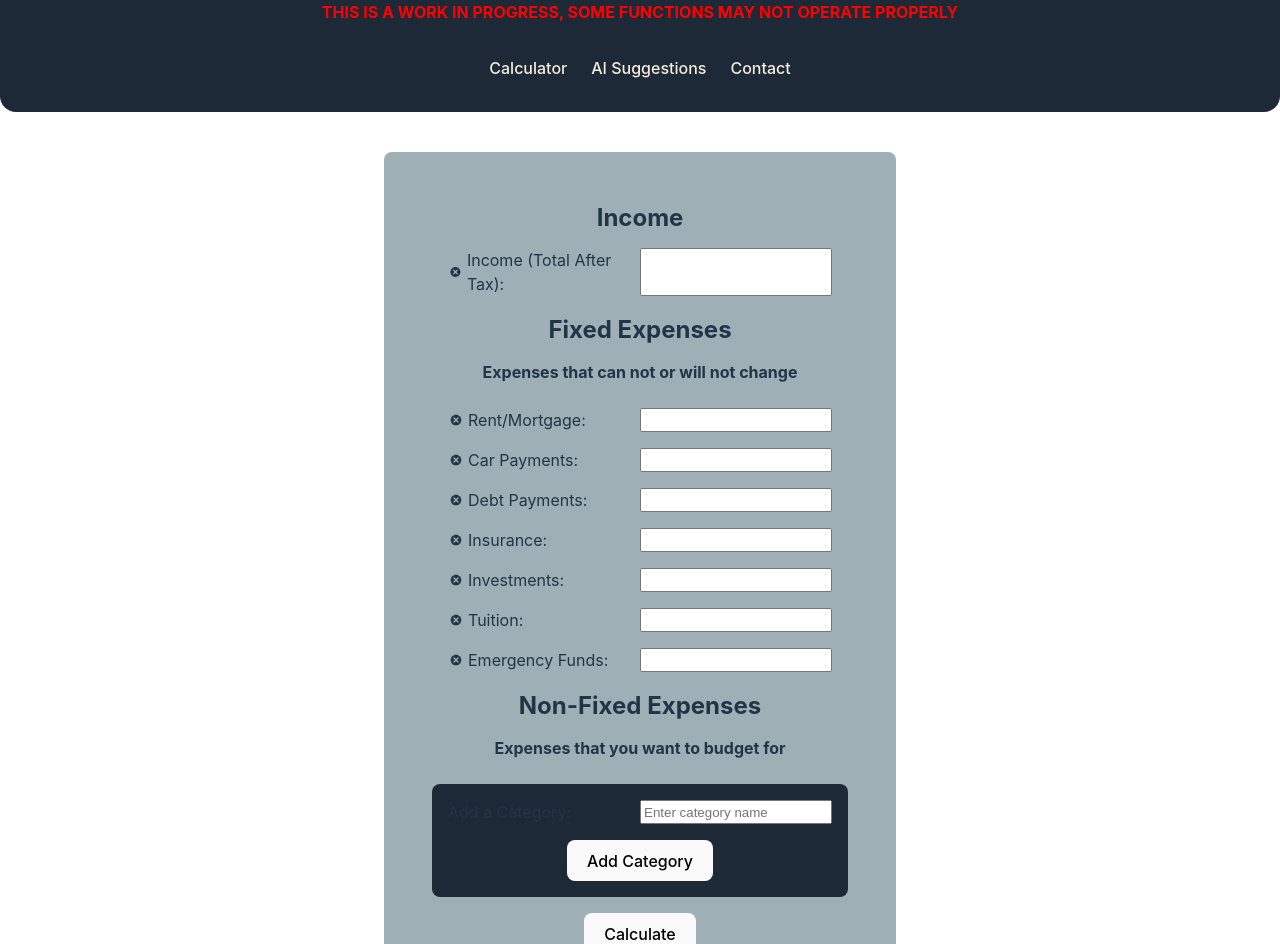
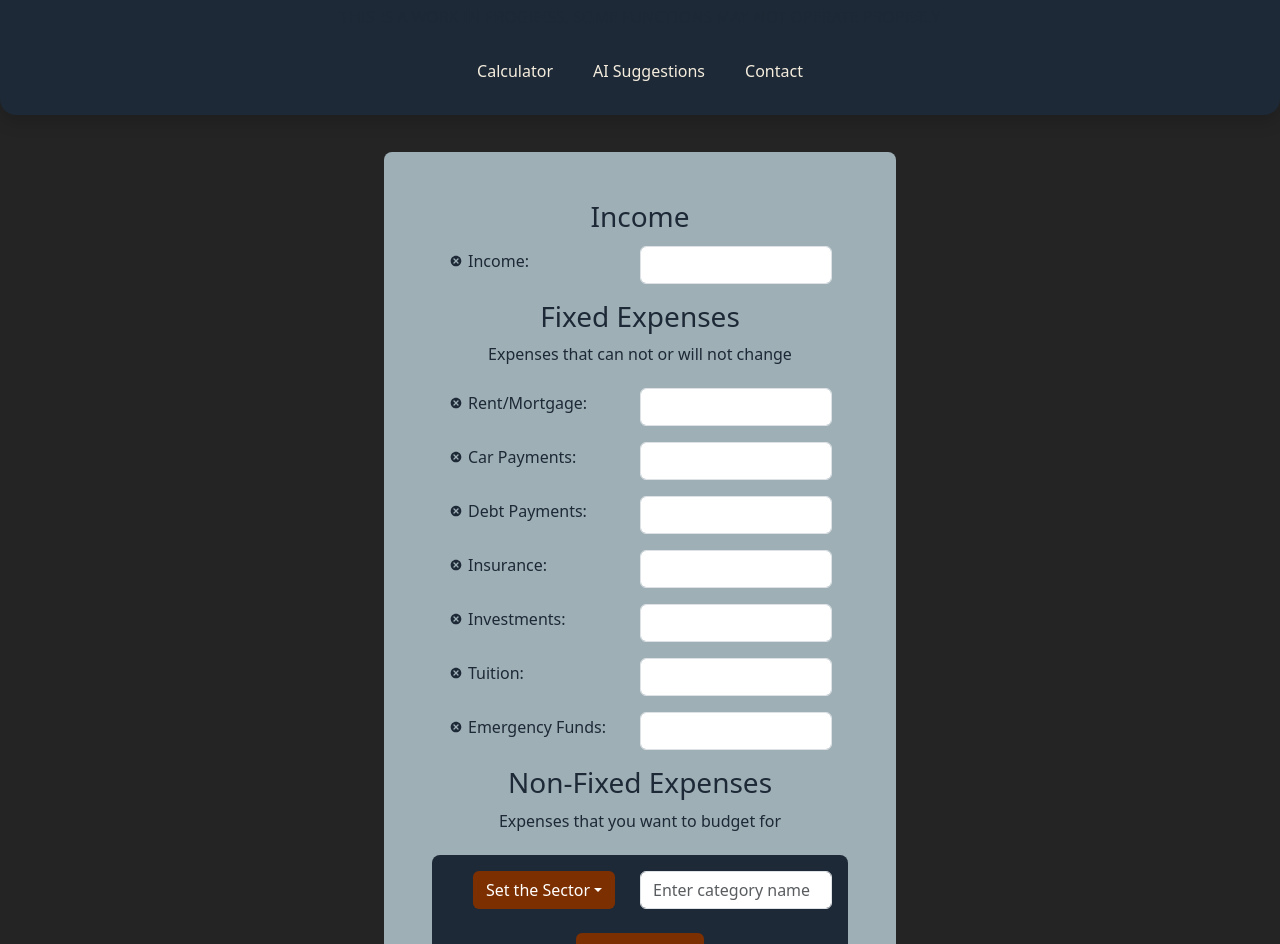
Before and after one commit to harveyji1/HarveysBudgetTool, a React (Vite) app: page / in a window 1280 px wide. Shown: the top 944 px of the page. Built offline with nearby package versions, Linux system fonts and the light colour scheme.

Commit message:
Allow for change of sector
- Sector can be changed
- important react bootstrap styling
- Needed massive styling changes

```diff
--- a/src/App.tsx
+++ b/src/App.tsx
@@ -1,7 +1,9 @@
 // import { useState } from 'react'
 import NavBar from './components/NavBar/NavBar';
 import Calculator from './components/Calculator/Calculator';
-import './App.css'
+import './App.css';
+import 'bootstrap/dist/css/bootstrap.min.css';
+
 
 function App() {
   // const [count, setCount] = useState(0)
--- a/src/components/Calculator/AddCategory.css
+++ b/src/components/Calculator/AddCategory.css
@@ -6,3 +6,9 @@
     background-color: var(--dark-color);
     /* width: 100%; */
 }
+
+.dropdown-menu{
+    display: flex;
+    flex-direction: column;
+    align-items: center;
+}
--- a/src/components/Calculator/AddCategory.tsx
+++ b/src/components/Calculator/AddCategory.tsx
@@ -2,6 +2,9 @@ import './AddCategory.css';
 import { useState } from 'react';
 import Button from 'react-bootstrap/Button';
 import Form from 'react-bootstrap/Form';
+import Dropdown from 'react-bootstrap/Dropdown';
+import { DropdownButton } from 'react-bootstrap';
+
 
 interface AddCategoryProps {
   onAddCategory: (categoryName: string) => void;
@@ -9,6 +12,7 @@ interface AddCategoryProps {
 
 function AddCategory({ onAddCategory }: AddCategoryProps) {
   const [newCategoryName, setNewCategoryName] = useState('');
+  const [newSector, setNewSector] = useState('Set the Sector');
 
   const handleAdd = () => {
     if (newCategoryName.trim() !== '') {
@@ -21,7 +25,11 @@ function AddCategory({ onAddCategory }: AddCategoryProps) {
     <div className="addCategory">
       <Form.Group>
         <div className='formField'>
-        <Form.Label>Add a Category: </Form.Label>
+        <DropdownButton id="dropdown-basic-button" title={newSector}>
+          <Dropdown.Item onClick={() => setNewSector('Income')}>Income</Dropdown.Item>
+          <Dropdown.Item onClick={() => setNewSector('Fixed Expenses')}>Fixed Expenses</Dropdown.Item>
+          <Dropdown.Item onClick={() => setNewSector('Non-Fixed Expenses')}>Non-Fixed Expenses</Dropdown.Item>
+        </DropdownButton>
         <Form.Control
           type="text"
           value={newCategoryName}
--- a/src/components/Calculator/Calculator.css
+++ b/src/components/Calculator/Calculator.css
@@ -27,7 +27,7 @@
 
 
 .categoryHeader{
-margin-bottom: .75rem;
+    margin-bottom: .75rem;
 }
 
 .categoryDesc{
@@ -42,4 +42,5 @@ margin-bottom: .75rem;
     display: flex;
     align-items: center;
     gap: .25rem;
+    color: var(--dark-color) !important;
 }
--- a/src/components/Calculator/Calculator.tsx
+++ b/src/components/Calculator/Calculator.tsx
@@ -14,7 +14,7 @@ function Calculator() {
       name: 'Income',
       description: '',
       fields: [
-        { id: 'incomeTotal', label: 'Income (Total After Tax): ', value: '' },
+        { id: 'incomeTotal', label: 'Income: ', value: '' },
       ],
     },
     {
@@ -64,8 +64,8 @@ function Calculator() {
       <div className='calculatorInputs'>
         {categories.map((category, categoryIndex) => (
           <div key={categoryIndex} className='category'>
-            <h2 className='categoryHeader'>{category.name}</h2>
-            {category.description && <h4 className='categoryDesc'>{category.description}</h4>}
+            <h3 className='categoryHeader'>{category.name}</h3>
+            {category.description && <h6 className='categoryDesc'>{category.description}</h6>}
             <Form.Group className='inputs'>
               {category.fields.map((field: CategoryField, fieldIndex: number) => (
                 <div key={fieldIndex} className='formField'>
--- a/src/components/NavBar/NavBar.css
+++ b/src/components/NavBar/NavBar.css
@@ -1,14 +1,15 @@
 .navbar{
-    position: fixed;
+    position: fixed !important;
     width: 100%;
     top: 0;
     left: 0;
     z-index: 9999;
     transition: .32s ease-in-out;
-    background-color: var(--dark-color);
+    background-color: var(--dark-color) !important;
     color: var(--secondary-color) !important;
     border-bottom-right-radius: 1rem;
     border-bottom-left-radius: 1rem;
+    flex-direction: column;
 }
 
 .navbar-elements-container{
@@ -16,7 +17,7 @@
     flex-direction: row;
     align-items: center;
     justify-content: center;
-    margin: 2rem;
+    margin: 1rem;
 }
 
 .nav-item {
--- a/src/components/NavBar/NavBar.tsx
+++ b/src/components/NavBar/NavBar.tsx
@@ -10,9 +10,9 @@ interface NavBarProps {
     const [selectedIndex, setSelectedIndex] = useState(-1);
 
     return (
-      <nav className="navbar navbar-expand-md navbar-light bg-white shadow">
+      <nav className="navbar navbar-expand-md navbar-light shadow">
         <div>
-          <h4 className="workInProgressMessage">THIS IS A WORK IN PROGRESS, SOME FUNCTIONS MAY NOT OPERATE PROPERLY</h4>
+          <h6 className="workInProgressMessage">THIS IS A WORK IN PROGRESS, SOME FUNCTIONS MAY NOT OPERATE PROPERLY</h6>
         </div>
         <div className="navbar-elements-container">
           {/* <button
--- a/src/index.css
+++ b/src/index.css
@@ -28,6 +28,7 @@ body {
   place-items: center;
   min-width: 320px;
   min-height: 100vh;
+  background-color: #242424 !important;
 }
 
 h1 {
@@ -35,18 +36,19 @@ h1 {
   line-height: 1.1;
 }
 
-h1,h2,h3,h4,h5,p{
+h1,h2,h3,h4,h5,h6,p{
   margin:0;
+  color: var(--dark-color) !important;
 }
 
 button {
   border-radius: 8px;
-  border: 1px solid transparent;
+  border: 1px solid transparent !important;
   padding: 0.6em 1.2em;
   font-size: 1em;
   font-weight: 500;
   font-family: inherit;
-  background-color: var(--secondary-color);
+  background-color: var(--secondary-color) !important;
   cursor: pointer;
   transition: border-color 0.25s;
 }
```
